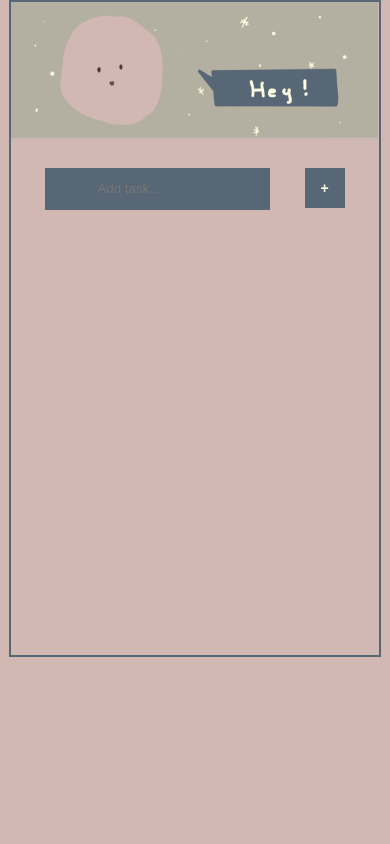
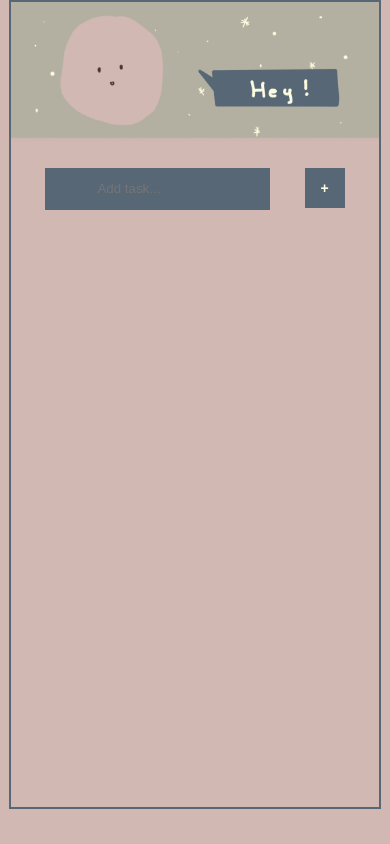
Before and after one commit to GSG-ReactCamp/todo-team1, a React (Create React App) app: page / in a window 390 px wide. Built offline with nearby package versions, Linux system fonts and the light colour scheme.

Commit message:
style for iPhone X

```diff
--- a/src/App.css
+++ b/src/App.css
@@ -5,7 +5,7 @@ body{
   background-image: url(background.png);
   background-size:contain;
   background-repeat: no-repeat;
-  height: 653px;
+  height: 805px;
   width: 368px;
   margin: auto;
   border: #576776 solid 2px;
```
